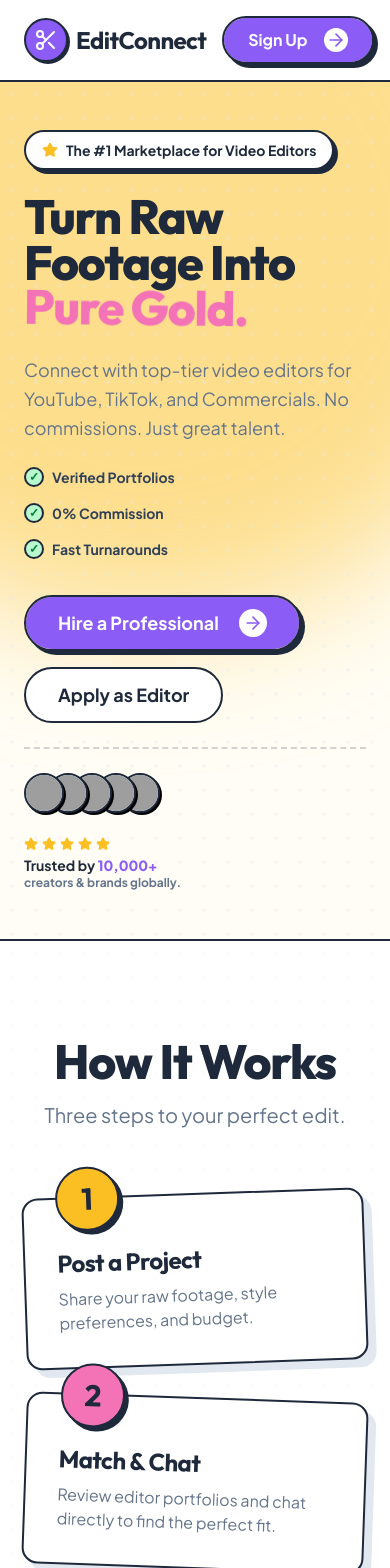
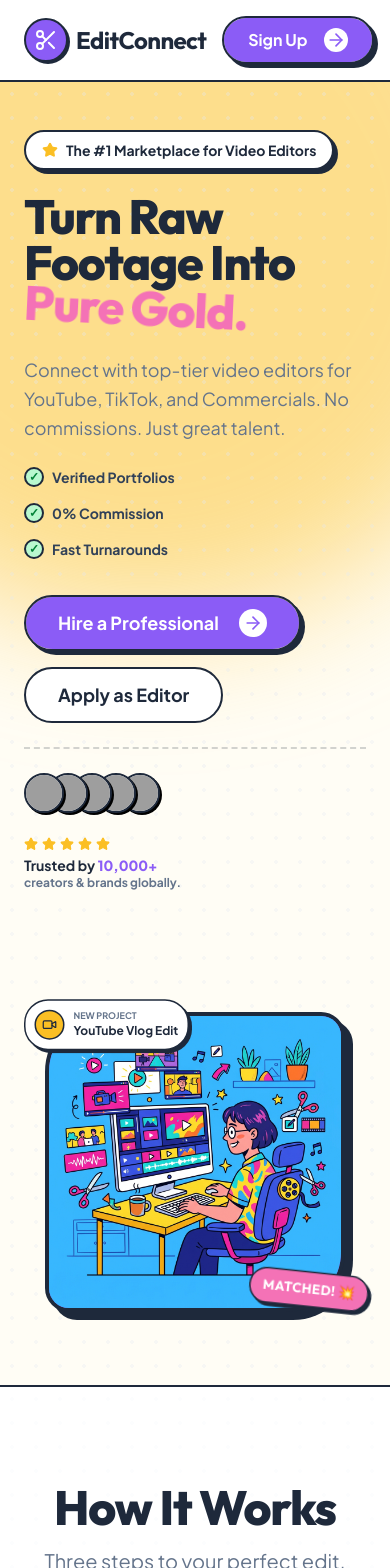
Before and after one commit to dakshgr8/edit-connect, a Next.js app: page / in a window 390 px wide. Shown: the top 1568 px of the page. Built offline with nearby package versions, Linux system fonts and the light colour scheme; grey boxes are pictures that could not be loaded.

Commit message:
Make hero image visible on mobile

```diff
--- a/src/app/page.tsx
+++ b/src/app/page.tsx
@@ -103,9 +103,9 @@ export default function Home() {
           </div>
 
           {/* Right Image/Graphic area */}
-          <div className="relative w-full h-[500px] hidden lg:block">
+          <div className="relative w-full h-[350px] sm:h-[450px] lg:h-[500px] mt-12 lg:mt-0">
             {/* Image container */}
-            <div className="absolute right-0 top-1/2 -translate-y-1/2 w-[450px] h-[450px] border-4 border-foreground bg-accent rounded-[100px_40px_100px_40px] overflow-hidden shadow-[12px_12px_0px_#1E293B] group">
+            <div className="absolute lg:right-0 left-1/2 lg:left-auto -translate-x-1/2 lg:translate-x-0 top-1/2 -translate-y-1/2 w-[300px] h-[300px] sm:w-[400px] sm:h-[400px] lg:w-[450px] lg:h-[450px] border-4 border-foreground bg-accent rounded-[60px_24px_60px_24px] lg:rounded-[100px_40px_100px_40px] overflow-hidden shadow-[8px_8px_0px_#1E293B] lg:shadow-[12px_12px_0px_#1E293B] group">
               <Image
                 src="/hero-editor.jpg"
                 alt="Video Editor Illustration"
@@ -115,7 +115,7 @@ export default function Home() {
             </div>
 
             {/* Floating Element 1 */}
-            <div className="absolute top-12 right-[480px] bg-white border-2 border-foreground p-4 rounded-2xl shadow-[var(--shadow-pop)] animate-[bounce_4s_infinite]">
+            <div className="absolute top-4 lg:top-12 left-0 sm:left-12 lg:left-auto lg:right-[400px] xl:right-[480px] bg-white border-2 border-foreground p-3 lg:p-4 rounded-xl lg:rounded-2xl shadow-[var(--shadow-pop)] animate-[bounce_4s_infinite] z-20 scale-75 lg:scale-100 origin-top-left">
               <div className="flex gap-3 items-center">
                 <div className="bg-tertiary p-2 rounded-full border-2 border-foreground">
                   <Video size={20} className="text-foreground" />
@@ -128,8 +128,8 @@ export default function Home() {
             </div>
 
             {/* Floating Element 2 */}
-            <div className="absolute bottom-24 -right-4 bg-secondary text-white border-2 border-foreground px-6 py-3 rounded-full shadow-[var(--shadow-pop)] animate-[bounce_5s_infinite_reverse] rotate-6">
-              <span className="font-bold font-display text-xl tracking-wide">MATCHED! 💥</span>
+            <div className="absolute bottom-4 lg:bottom-24 right-0 sm:right-12 lg:-right-4 bg-secondary text-white border-2 border-foreground px-4 py-2 lg:px-6 lg:py-3 rounded-full shadow-[var(--shadow-pop)] animate-[bounce_5s_infinite_reverse] rotate-6 z-20 scale-75 lg:scale-100 origin-bottom-right">
+              <span className="font-bold font-display text-lg lg:text-xl tracking-wide">MATCHED! 💥</span>
             </div>
           </div>
 
```
